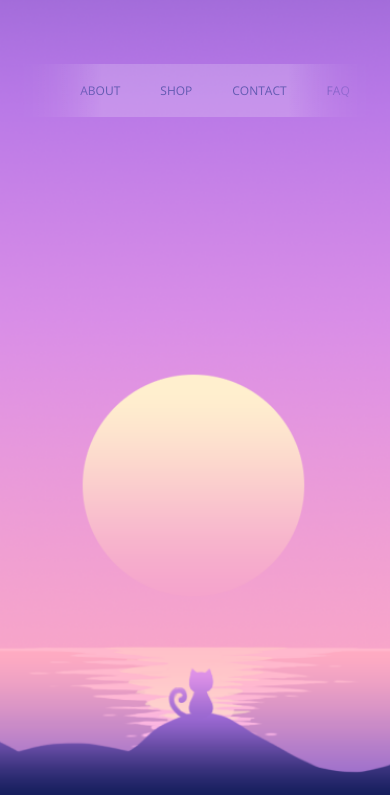
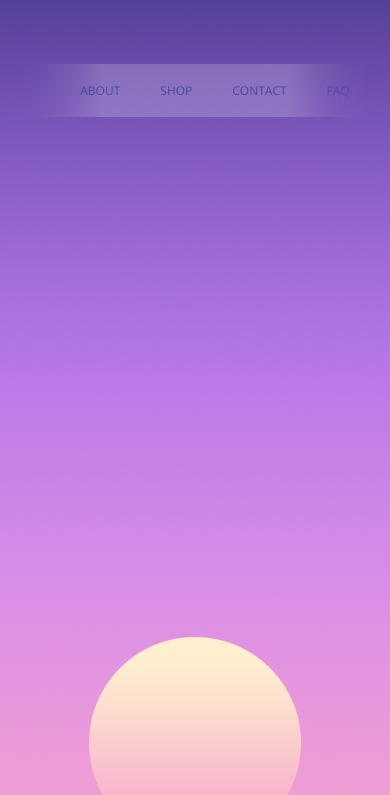
Before and after one commit to JaeKT/fromJae, a plain HTML site: page index.html in a window 390 px wide. Shown: the part 49-844 px from the top of the page. Drawn offline with nearby package versions, Linux system fonts and the light colour scheme.

Commit message:
mobile img test

```diff
--- a/assets/css/style.css
+++ b/assets/css/style.css
@@ -57,6 +57,10 @@ nav ul li a:hover {
 }
 
 @media screen and (max-width: 768px) {
+	html{
+		background: url("../pics/Skylinemobile.png") no-repeat center center fixed;
+	}
+
 	nav ul li a {
 		font-size: 12px;
 
```
Also changed, not shown: assets/pics/Skyline.png (deleted), assets/pics/Skylinemobile.png (added).
